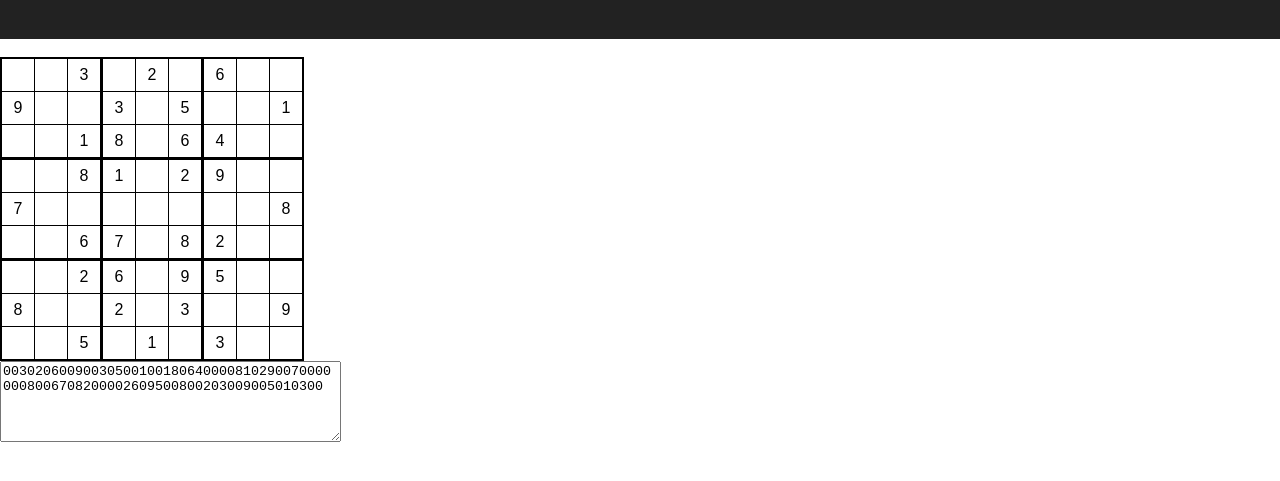
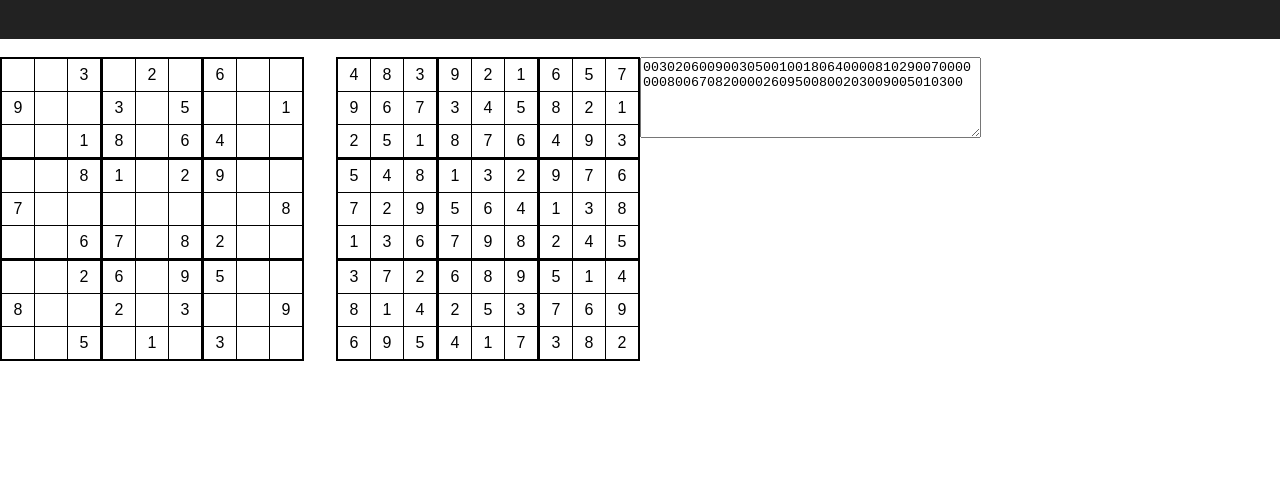
Before and after one commit to dlemvigh/Sudoku, a React app: page / in a window 1280 px wide. Shown: the part 151-632 px from the top of the page. Built offline with nearby package versions, Linux system fonts and the light colour scheme.

Commit message:
solving simple

```diff
--- a/src/Algorithms/sudoku.js
+++ b/src/Algorithms/sudoku.js
@@ -46,13 +46,35 @@ export function gridValues(grid) {
 }
 
 export function parseGrid(grid) {
-
+  const values = {};
+  squares.map(s => values[s] = digits);
+  const dict = gridValues(grid);
+  Object.keys(dict).forEach(s => {
+    if (dict[s] != 0) {
+      assign(values, s, dict[s])
+    }
+  })
+  return values;
 }
 
 export function assign(values, s, d) {
-
+  console.log("assign", s, d)
+  const other = values[s].filter(x => x != d);
+  if (!other.every(d2 => eliminate(values, s, d2))) {
+    return false;
+  }
+  return values;
 }
 
 export function eliminate(values, s, d) {
-
+  if (values[s].indexOf(d) == -1) return values;
+  values[s] = values[s].filter(x => x != d);
+  if (values[s].length == 0) return false;
+  if (values[s].length == 1) {
+    const d2 = values[s][0];
+    if (!peers[s].every(s2 => eliminate(values, s2, d2))) {
+      return false;
+    }
+  }
+  return values;
 }
--- a/src/Components/App.js
+++ b/src/Components/App.js
@@ -3,7 +3,7 @@ import logo from './logo.svg';
 import './App.css';
 import "./Sudoku/Sudoku.css"
 import Grid from './Sudoku/Grid';
-import { gridValues } from '../Algorithms/sudoku';
+import { gridValues, parseGrid } from '../Algorithms/sudoku';
 
 class App extends Component {
 
@@ -13,7 +13,8 @@ class App extends Component {
     this.state = {
       value: value,
       parsed: value,
-      grid: gridValues(value)
+      grid: gridValues(value),
+      solution: parseGrid(value)
     }
   }
 
@@ -21,7 +22,8 @@ class App extends Component {
     const value = event.target.value;
     const parsed = value.replace(/[^0-9.]/g, "").replace(/\./g, "0");
     const grid = gridValues(parsed);;
-    this.setState({ value, parsed, grid });
+    const solution = parseGrid(parsed);
+    this.setState({ value, parsed, grid, solution });
   }
 
   render() {
@@ -35,6 +37,7 @@ class App extends Component {
         <p className="App-intro">
         </p>
         <Grid grid={this.state.grid} />
+        <Grid grid={this.state.solution} />
         <textarea value={this.state.value} onChange={this.handleChange} rows="5" cols="40" />
         </main>
       </div>
--- a/src/Components/Sudoku/Sudoku.css
+++ b/src/Components/Sudoku/Sudoku.css
@@ -1,5 +1,10 @@
 .Sudoku-table {
   border-collapse: collapse;
+  float: left;
+}
+
+.Sudoku-table~.Sudoku-table {
+  margin-left: 2rem;
 }
 
 .Sudoku-cell {
```
